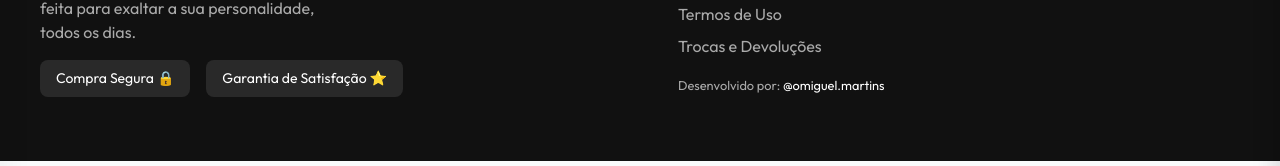
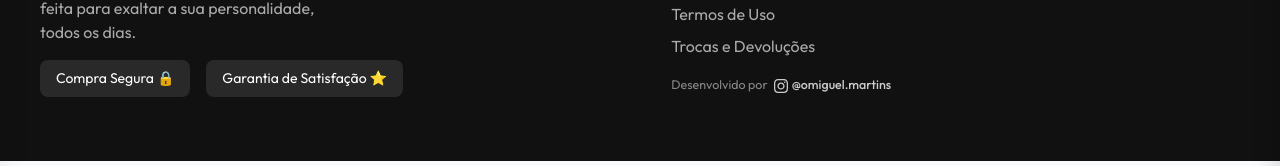
Before and after one commit to Omiguel-martins/VIBE, a React (Vite) app in the folder frontend/: page / in a window 1280 px wide. Shown: the part 582-748 px from the top of the page. Built offline with nearby package versions, Linux system fonts and the light colour scheme; no server answers; the database is empty.

Commit message:
feat(ui): adiciona assinatura do desenvolvedor no footer com hover dourado

```diff
--- a/frontend/src/App.css
+++ b/frontend/src/App.css
@@ -1688,3 +1688,27 @@
     font-size: 1.4rem;
   }
 }
+
+/* ── Assinatura do desenvolvedor no footer ── */
+.footer-dev-credit {
+  display: flex;
+  align-items: center;
+  gap: 6px;
+  margin-top: 20px;
+  font-size: 0.78rem;
+  color: #888888;
+}
+
+.footer-dev-link {
+  display: inline-flex;
+  align-items: center;
+  gap: 4px;
+  color: #cccccc;
+  text-decoration: none;
+  font-weight: 500;
+  transition: color 0.2s ease;
+}
+
+.footer-dev-link:hover {
+  color: #c9a25b;
+}
--- a/frontend/src/components/Footer.jsx
+++ b/frontend/src/components/Footer.jsx
@@ -44,8 +44,20 @@
             <button onClick={() => setModalType('terms')} className="footer-btn-link">Termos de Uso</button>
             <button onClick={handleWhatsApp} className="footer-btn-link">Trocas e Devoluções</button>
           </div>
-          <div style={{ marginTop: '20px', fontSize: '0.8rem', color: '#aaa' }}>
-            Desenvolvido por: <a href="https://www.instagram.com/omiguel.martins/" target="_blank" rel="noopener noreferrer" style={{ color: '#fff', textDecoration: 'none' }}>@omiguel.martins</a>
+          <div className="footer-dev-credit">
+            <span>Desenvolvido por</span>
+            <a
+              href="https://www.instagram.com/omiguel.martins/"
+              target="_blank"
+              rel="noopener noreferrer"
+              className="footer-dev-link"
+            >
+              {/* Ícone Instagram SVG */}
+              <svg width="14" height="14" viewBox="0 0 24 24" fill="currentColor" xmlns="http://www.w3.org/2000/svg" aria-hidden="true">
+                <path d="M12 2.163c3.204 0 3.584.012 4.85.07 3.252.148 4.771 1.691 4.919 4.919.058 1.265.069 1.645.069 4.849 0 3.205-.012 3.584-.069 4.849-.149 3.225-1.664 4.771-4.919 4.919-1.266.058-1.644.07-4.85.07-3.204 0-3.584-.012-4.849-.07-3.26-.149-4.771-1.699-4.919-4.92-.058-1.265-.07-1.644-.07-4.849 0-3.204.013-3.583.07-4.849.149-3.227 1.664-4.771 4.919-4.919 1.266-.057 1.645-.069 4.849-.069zm0-2.163c-3.259 0-3.667.014-4.947.072-4.358.2-6.78 2.618-6.98 6.98-.059 1.281-.073 1.689-.073 4.948 0 3.259.014 3.668.072 4.948.2 4.358 2.618 6.78 6.98 6.98 1.281.058 1.689.072 4.948.072 3.259 0 3.668-.014 4.948-.072 4.354-.2 6.782-2.618 6.979-6.98.059-1.28.073-1.689.073-4.948 0-3.259-.014-3.667-.072-4.947-.196-4.354-2.617-6.78-6.979-6.98-1.281-.059-1.69-.073-4.949-.073zm0 5.838c-3.403 0-6.162 2.759-6.162 6.162s2.759 6.163 6.162 6.163 6.162-2.759 6.162-6.163c0-3.403-2.759-6.162-6.162-6.162zm0 10.162c-2.209 0-4-1.79-4-4 0-2.209 1.791-4 4-4s4 1.791 4 4c0 2.21-1.791 4-4 4zm6.406-11.845c-.796 0-1.441.645-1.441 1.44s.645 1.44 1.441 1.44c.795 0 1.439-.645 1.439-1.44s-.644-1.44-1.439-1.44z"/>
+              </svg>
+              @omiguel.martins
+            </a>
           </div>
         </div>
         <div className="footer-section">
```
